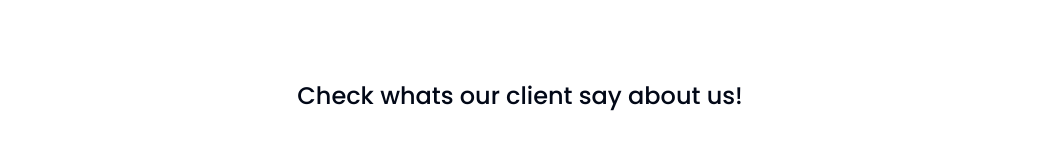
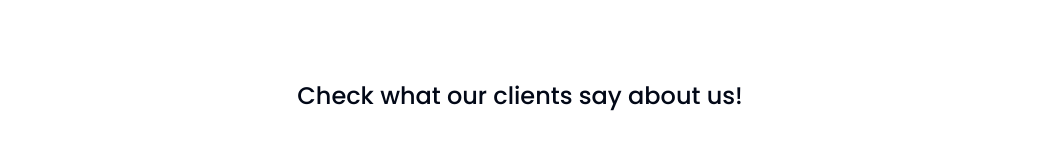
Before and after one commit to tvashtaaorganic/organicads-web, a Next.js app: page /testimonials in a window 1280 px wide. Shown: the top 153 px of the page, without its empty margins (120-1159 px from the left). Built offline with nearby package versions, Linux system fonts and the light colour scheme; grey boxes are pictures that could not be loaded.

Commit message:
Initial commit

```diff
--- a/src/app/testimonials/page.tsx
+++ b/src/app/testimonials/page.tsx
@@ -55,11 +55,11 @@ const testimonials = [
   },
 ];
 
-export function TestimonialCarousel() {
+export default function TestimonialCarousel() {
   return (
     <div className="w-full max-w-[1000px] mx-auto mt-10 mb-10 py-10">
       <h2 className="text-2xl font-medium text-center mb-10 font-poppins">
-      Check whats our client say about us!
+        Check what our clients say about us!
       </h2>
 
       <Carousel opts={{ align: "center" }} className="w-full">
@@ -68,7 +68,6 @@ export function TestimonialCarousel() {
             <CarouselItem key={index} className="w-full md:basis-1/2 lg:basis-1/3">
               <div className="p-3 flex justify-center">
                 <Card className="w-[300px] h-[350px] flex flex-col justify-between items-center p-3 shadow-md border border-gray-200 rounded-lg font-poppins relative">
-                    {/* Quote Icon */}
                   <div className="absolute top-[-10px] right-[40px] w-[65px] h-[52px] bg-contain bg-no-repeat"
                        style={{ backgroundImage: "url('https://www.organicads.in/assets/img/quote-icon2.png')" }}>
                   </div>
@@ -85,11 +84,9 @@ export function TestimonialCarousel() {
             </CarouselItem>
           ))}
         </CarouselContent>
-       <CarouselPrevious className="absolute left-5 top-1/2 transform -translate-y-1/2 whitespace-nowrap rounded-md text-sm font-medium transition-colors focus-visible:outline-none focus-visible:ring-1 focus-visible:ring-ring disabled:pointer-events-none bg-primary text-primary-foreground shadow hover:bg-primary/90 h-9 px-4 py-2 hover:text-white" />
-       <CarouselNext className="absolute right-5 top-1/2 transform -translate-y-1/2 whitespace-nowrap rounded-md text-sm font-medium transition-colors focus-visible:outline-none focus-visible:ring-1 focus-visible:ring-ring disabled:pointer-events-none bg-primary text-primary-foreground shadow hover:bg-primary/90 h-9 px-4 py-2 hover:text-white" />
+        <CarouselPrevious className="absolute left-5 top-1/2 transform -translate-y-1/2 bg-primary text-white h-9 px-4 py-2 rounded-md shadow" />
+        <CarouselNext className="absolute right-5 top-1/2 transform -translate-y-1/2 bg-primary text-white h-9 px-4 py-2 rounded-md shadow" />
       </Carousel>
     </div>
   );
 }
-
-export default TestimonialCarousel;
```
